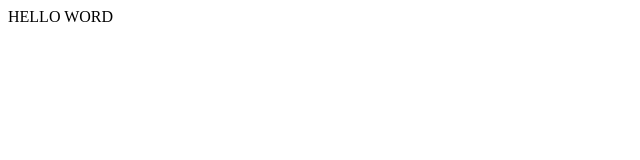
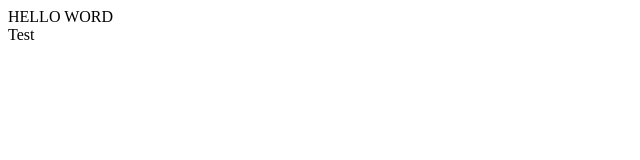
Before and after one commit to ouicelino26/esgi3-2025, a plain HTML site: page index.html in a window 1280 px wide. Shown: the full height of the page, 0-640 px from the left. Drawn offline with Linux system fonts and the light colour scheme.

Commit message:
TEST DISCORD

```diff
--- a/index.html
+++ b/index.html
@@ -7,6 +7,6 @@
 </head>
 <body>
     <div class="hello">HELLO WORD</div>
-
+    <div class="teest">Test</div>
 </body>
 </html>
```
